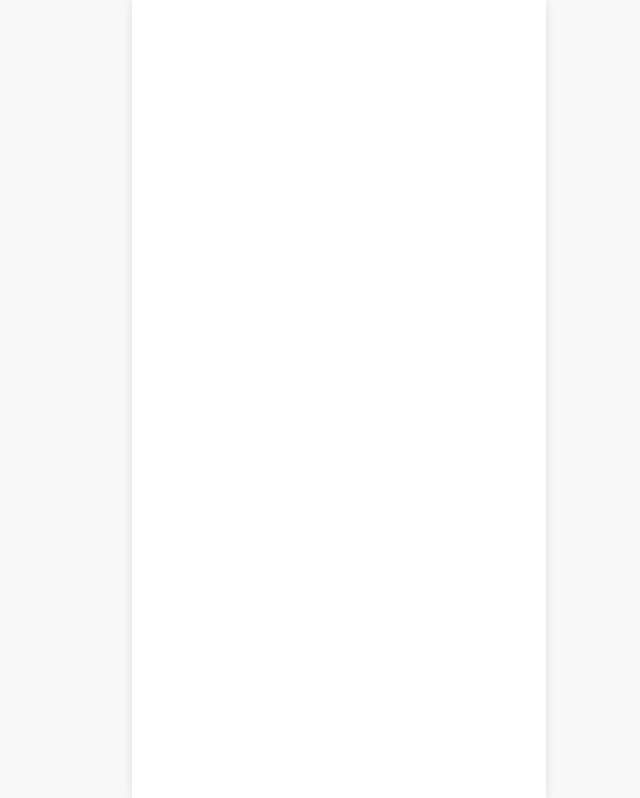
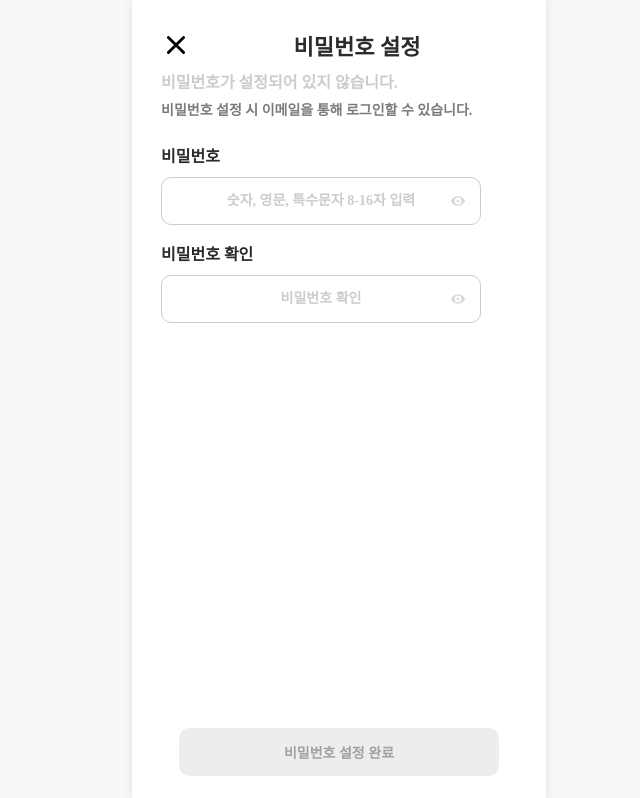
Before and after one commit to finhabit/finhabit_front, a React (Vite) app: page /mypage/pw in a window 1280 px wide. Before the commit this address had no page. Shown: the whole page, without its empty margins (301-941 px from the left). Built offline with nearby package versions, Linux system fonts and the light colour scheme.

Commit message:
[1111] 마이페이지 수정중

```diff
--- a/src/App.tsx
+++ b/src/App.tsx
@@ -3,6 +3,7 @@ import styled from "styled-components";
 import Home from "./pages/home/Home";
 import Finance from "./pages/finance/Finance";
 import Mypage from "./pages/mypage/Mypage";
+import Mypage_pw from "./pages/mypage/Mypage_pw";
 
 import Notification from "./pages/notification/Notification";
 import Mission from "./pages/mission/Mission";
@@ -40,6 +41,8 @@ function App() {
         <Route path="/consumeplus" element={<ConsumePlus />} />
         <Route path="/setcategory" element={<SetCategory />} />
         <Route path="/ledgercalendar" element={<LedgerCalendar />} />
+        <Route path="/mypage/pw" element={<Mypage_pw />} />
+
         {/* 위와 같이 페이지 만들고 연결해주세요 */}
       </Routes>
     </AppWrapper>
--- a/src/pages/mypage/Mypage.tsx
+++ b/src/pages/mypage/Mypage.tsx
@@ -15,7 +15,7 @@ import {
     FooterActions,
     TextButton,
 } from "./Mypage.style";
-
+import { useNavigate } from "react-router-dom";
 import BottomNav from "../../components/BottomNav";
 
 //아이콘
@@ -24,6 +24,7 @@ import settingsIcon from "../../assets/settingsIcon.svg";
 
 
 export default function Mypage() {
+    const navigate = useNavigate();
     return (
         <Page>
             <Header>
@@ -70,7 +71,7 @@ export default function Mypage() {
                         <Label>비밀번호</Label>
                         <Value>연짱이</Value>
                     </LeftCol>
-                    <RightCol>
+                    <RightCol onClick={() => navigate("/mypage/pw")}>
                         <img src={chevronRight} alt="" />
                     </RightCol>
                 </ItemRow>
--- /dev/null
+++ b/src/pages/mypage/Mypage_pw.style.ts
@@ -0,0 +1,177 @@
+import styled from "styled-components";
+
+export const SCREEN_MAX = 414;
+
+/** 페이지 래퍼 */
+export const Page = styled.main`
+  margin: 0 auto;
+  width: 100%;
+  max-width: ${SCREEN_MAX}px;
+  min-height: 100dvh;
+  background: #fff;
+  box-sizing: border-box;
+  padding: 29px;
+  font-family: Pretendard;
+`;
+
+/** 상단: 닫기(X) + 타이틀 */
+export const HeaderRow = styled.header`
+  display: flex;
+  align-items: center;
+  gap: 8px;
+  margin-bottom: 8px;
+`;
+
+export const CloseBtn = styled.button`
+  width: 28px;
+  height: 28px;
+  border: 0;
+  background: none;
+  display: grid;
+  place-items: center;
+  cursor: pointer;
+
+  & > img {
+    width: 18px;
+    height: 18px;
+    display: block;
+  }
+`;
+
+/** 타이틀 / 서브타이틀 */
+export const Title = styled.h1`
+  margin: 0;
+  color: #2B2B27;
+  text-align: center;
+  font-family: Pretendard;
+  font-size: 22px;
+  font-style: normal;
+  font-weight: 600;
+  line-height: normal;
+  flex: 1; /* 가운데 정렬 */
+`;
+
+export const SubtitleWrap = styled.div`
+  margin-top: 8px;
+  margin-bottom: 24px;
+`;
+
+export const Subtitle1 = styled.p`
+  margin: 0;
+  color: #CCC;
+  font-family: Pretendard;
+  font-size: 16px;
+  font-style: normal;
+  font-weight: 600;
+  line-height: normal;
+`;
+
+export const Subtitle2 = styled.p`
+  margin: 6px 0 0 0;
+  color: #7B7B7B;
+  font-family: Pretendard;
+  font-size: 14px;
+  font-style: normal;
+  font-weight: 600;
+  line-height: normal;
+`;
+
+/** 입력 폼 */
+export const Field = styled.div`
+  margin-bottom: 16px;
+`;
+
+export const Label = styled.label`
+  display: block;
+  margin-bottom: 10px;
+  color: #2B2B27;
+  font-size: 16px;
+  font-weight: 600;
+`;
+
+export const InputWrap = styled.div`
+  position: relative;
+  width: 320px;
+  height: 48px;
+`;
+
+export const Input = styled.input`
+  width: 320px;
+  height: 48px;
+  flex-shrink: 0;
+  border-radius: 10px;
+  border: 1px solid #CCC;
+  color: #2B2B27;
+  font-family: Pretendard;
+  font-size: 14px;
+  font-style: normal;
+  font-weight: 600;
+  line-height: normal;
+  text-align: center;               /* 요청사항 */
+  box-sizing: border-box;
+  padding: 0 44px;                  /* 우측 아이콘 공간 */
+  &::placeholder {
+    color: #CCC;
+  }
+`;
+
+export const EyeBtn = styled.button`
+  position: absolute;
+  right: 10px;
+  top: 50%;
+  transform: translateY(-50%);
+  width: 28px;
+  height: 28px;
+  border: 0;
+  background: none;
+  cursor: pointer;
+
+  & > img {
+    width: 18px;
+    height: 18px;
+    display: block;
+  }
+`;
+
+/** 안내/오류 메시지 */
+export const Help = styled.p`
+  display: flex;
+  width: 323px;
+  height: 18px;
+  flex-direction: column;
+  justify-content: center;
+  flex-shrink: 0;
+  margin: 8px 0 0 0;
+  font-size: 12px;
+  color: #7B7B7B;
+`;
+
+/** 하단 고정 버튼 */
+export const BottomBar = styled.div`
+  position: fixed;
+  left: 50%;
+  transform: translateX(-50%);
+  bottom: 24px;
+  width: 100%;
+  max-width: ${SCREEN_MAX}px;
+  display: flex;
+  justify-content: center;
+  padding: 0 24px;
+  box-sizing: border-box;
+`;
+
+export const SubmitBtn = styled.button<{ disabled?: boolean }>`
+  width: 320px;
+  height: 48px;
+  flex-shrink: 0;
+  border-radius: 10px;
+  background: ${p => (p.disabled ? "#EDEDED" : "#DFE678")};
+  color: ${p => (p.disabled ? "#A0A0A0" : "#2B2B27")};
+  border: 0;
+  font-family: Pretendard;
+  font-size: 14px;
+  font-style: normal;
+  font-weight: 600;
+  line-height: normal;
+  cursor: ${p => (p.disabled ? "not-allowed" : "pointer")};
+`;
--- /dev/null
+++ b/src/pages/mypage/Mypage_pw.tsx
@@ -0,0 +1,121 @@
+import { useState, useMemo } from "react";
+import { useNavigate } from "react-router-dom";
+import {
+    Page,
+    HeaderRow,
+    CloseBtn,
+    Title,
+    SubtitleWrap,
+    Subtitle1,
+    Subtitle2,
+    Field,
+    Label,
+    InputWrap,
+    Input,
+    EyeBtn,
+    Help,
+    BottomBar,
+    SubmitBtn,
+} from "./Mypage_pw.style";
+
+// 아이콘
+import closeIcon from "../../assets/close.svg";
+import eye from "../../assets/eye.svg";
+
+const PW_PLACEHOLDER = "숫자, 영문, 특수문자 8-16자 입력";
+
+export default function MypagePw() {
+    const nav = useNavigate();
+
+    const [pw, setPw] = useState("");
+    const [pw2, setPw2] = useState("");
+    const [show1, setShow1] = useState(false);
+    const [show2, setShow2] = useState(false);
+
+    // 비밀번호 규칙: 8~16자, 영문/숫자/특수문자 각 1개 이상
+    const isValid = useMemo(() => {
+        const lenOk = pw.length >= 8 && pw.length <= 16;
+        const hasNum = /\d/.test(pw);
+        const hasEng = /[A-Za-z]/.test(pw);
+        const hasSpec = /[^A-Za-z0-9]/.test(pw);
+        return lenOk && hasNum && hasEng && hasSpec;
+    }, [pw]);
+
+    const same = pw.length > 0 && pw === pw2;
+    const canSubmit = isValid && same;
+
+    const onSubmit = () => {
+        if (!canSubmit) return;
+        // TODO: API 요청으로 비밀번호 저장
+        // 성공 후 뒤로가기 또는 완료 화면
+        nav(-1);
+    };
+
+    return (
+        <Page>
+            <HeaderRow>
+                <CloseBtn aria-label="닫기" onClick={() => nav(-1)}>
+                    <img src={closeIcon} alt="" />
+                </CloseBtn>
+                <Title>비밀번호 설정</Title>
+            </HeaderRow>
+
+            <SubtitleWrap>
+                <Subtitle1>비밀번호가 설정되어 있지 않습니다.</Subtitle1>
+                <Subtitle2>비밀번호 설정 시 이메일을 통해 로그인할 수 있습니다.</Subtitle2>
+            </SubtitleWrap>
+
+            {/* 비밀번호 */}
+            <Field>
+                <Label htmlFor="pw1">비밀번호</Label>
+                <InputWrap>
+                    <Input
+                        id="pw1"
+                        placeholder={PW_PLACEHOLDER}
+                        type={show1 ? "text" : "password"}
+                        value={pw}
+                        onChange={(e) => setPw(e.target.value)}
+                        autoComplete="new-password"
+                    />
+                    <EyeBtn
+                        aria-label={show1 ? "비밀번호 숨기기" : "비밀번호 보기"}
+                        onClick={() => setShow1((v) => !v)}
+                    >
+                        <img src={eye} alt="" />
+                    </EyeBtn>
+                </InputWrap>
+                {!isValid && pw.length > 0 && (
+                    <Help>영문/숫자/특수문자 포함 8~16자로 입력해 주세요.</Help>
+                )}
+            </Field>
+
+            {/* 비밀번호 확인 */}
+            <Field>
+                <Label htmlFor="pw2">비밀번호 확인</Label>
+                <InputWrap>
+                    <Input
+                        id="pw2"
+                        placeholder="비밀번호 확인"
+                        type={show2 ? "text" : "password"}
+                        value={pw2}
+                        onChange={(e) => setPw2(e.target.value)}
+                        autoComplete="new-password"
+                    />
+                    <EyeBtn
+                        aria-label={show2 ? "비밀번호 숨기기" : "비밀번호 보기"}
+                        onClick={() => setShow2((v) => !v)}
+                    >
+                        <img src={eye} alt="" />
+                    </EyeBtn>
+                </InputWrap>
+                {pw2.length > 0 && !same && <Help>비밀번호가 일치하지 않습니다.</Help>}
+            </Field>
+
+            <BottomBar>
+                <SubmitBtn disabled={!canSubmit} onClick={onSubmit}>
+                    비밀번호 설정 완료
+                </SubmitBtn>
+            </BottomBar>
+        </Page>
+    );
+}
```
Also changed, not shown: src/assets/close.svg (added), src/assets/eye.svg (added).
